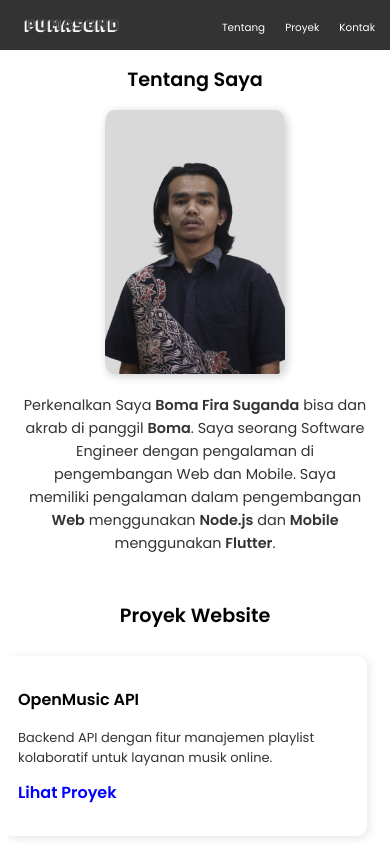
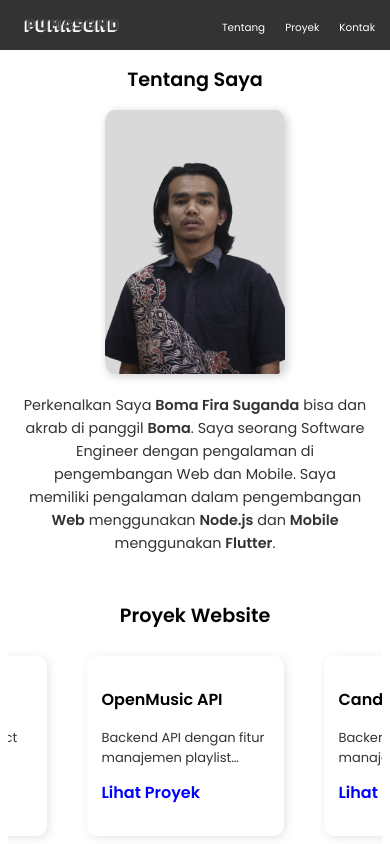
Before and after one commit to PumaSgnd/my-portfolio, a React (Create React App) app: page / in a window 390 px wide. Shown: the top 844 px of the page. Built offline with nearby package versions, Linux system fonts and the light colour scheme.

Commit message:
Update Projects.css

```diff
--- a/src/css/Projects.css
+++ b/src/css/Projects.css
@@ -88,8 +88,8 @@
   }
 
   .project-card {
-    flex: 0 0 100%;
-    min-width: 70%;
+    flex: 0 0 50%;
+    min-width: 50%;
     margin-right: 20px;
     padding: 15px;
     border-radius: 10px;
```
